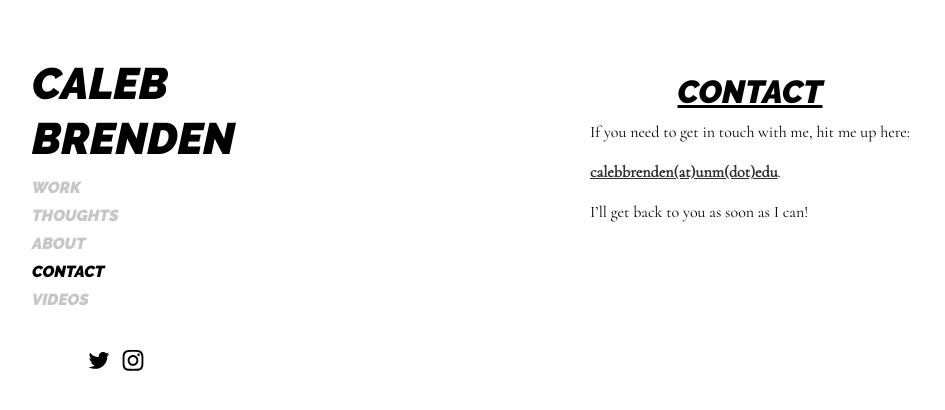
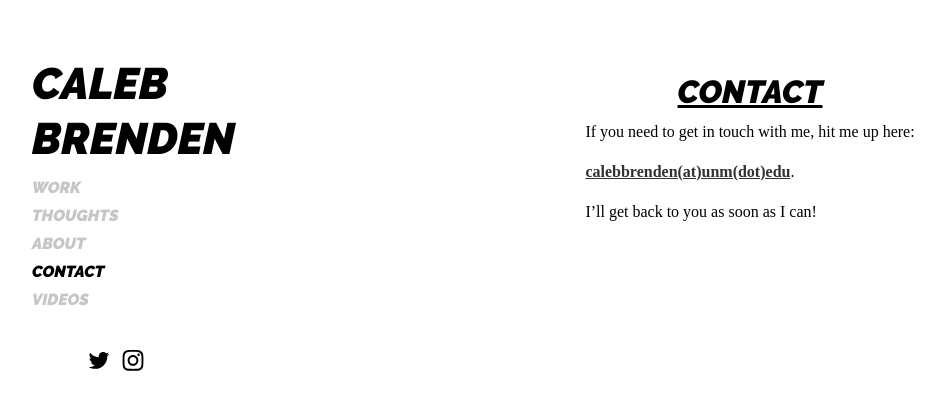
Before and after one commit to calebbrenden/my-site, a Jekyll site: the page built from contact.md, in a window 1280 px wide. Shown: the top 410 px of the page, without its empty margins (36-981 px from the left). Built offline with Jekyll 4.4.1, drawn with Linux system fonts in a browser that asks for light colours; some web fonts are replaced.

Commit message:
changed body font

```diff
--- a/_includes/font-includes.html
+++ b/_includes/font-includes.html
@@ -3,4 +3,4 @@
   different fonts as applicable.
 {% endcomment %}
 
-<link rel="stylesheet" href="https://fonts.googleapis.com/css?family=Raleway:900i|Cormorant" />
+<link rel="stylesheet" href="https://fonts.googleapis.com/css?family=Raleway:900i|Goudy+Bookletter+1911" />
--- a/_sass/hydeout/_variables.scss
+++ b/_sass/hydeout/_variables.scss
@@ -15,7 +15,7 @@ $brown: #8f5536 !default;
 
 /* FONTS AND FONT SIZES */
 
-$root-font-family: 'Cormorant', serif !default;
+$root-font-family: 'Goudy Bookletter 1911', serif !default;
 
 /* ORIGINAL ROOT FONT SIZE WAS 1 REM */
 $root-font-size: 1rem !default;
```
Also changed, not shown: 1 other file.
